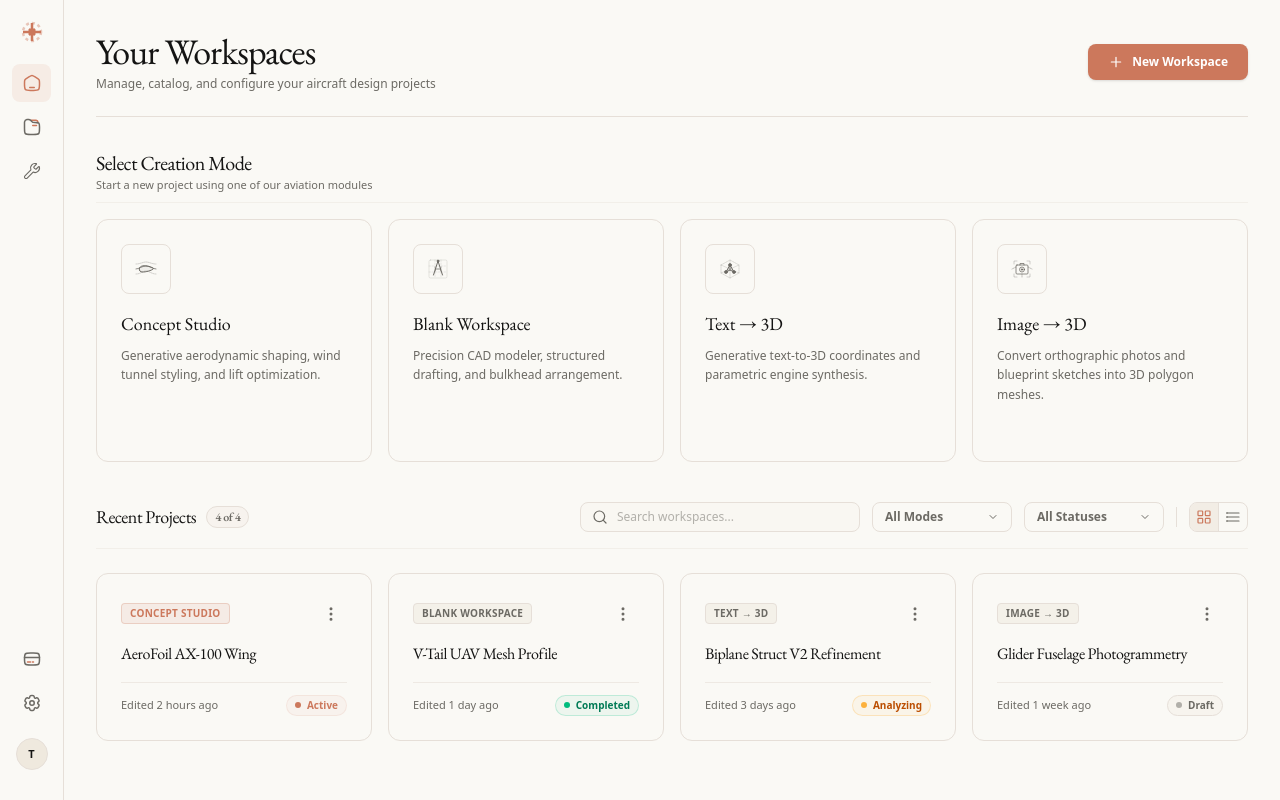
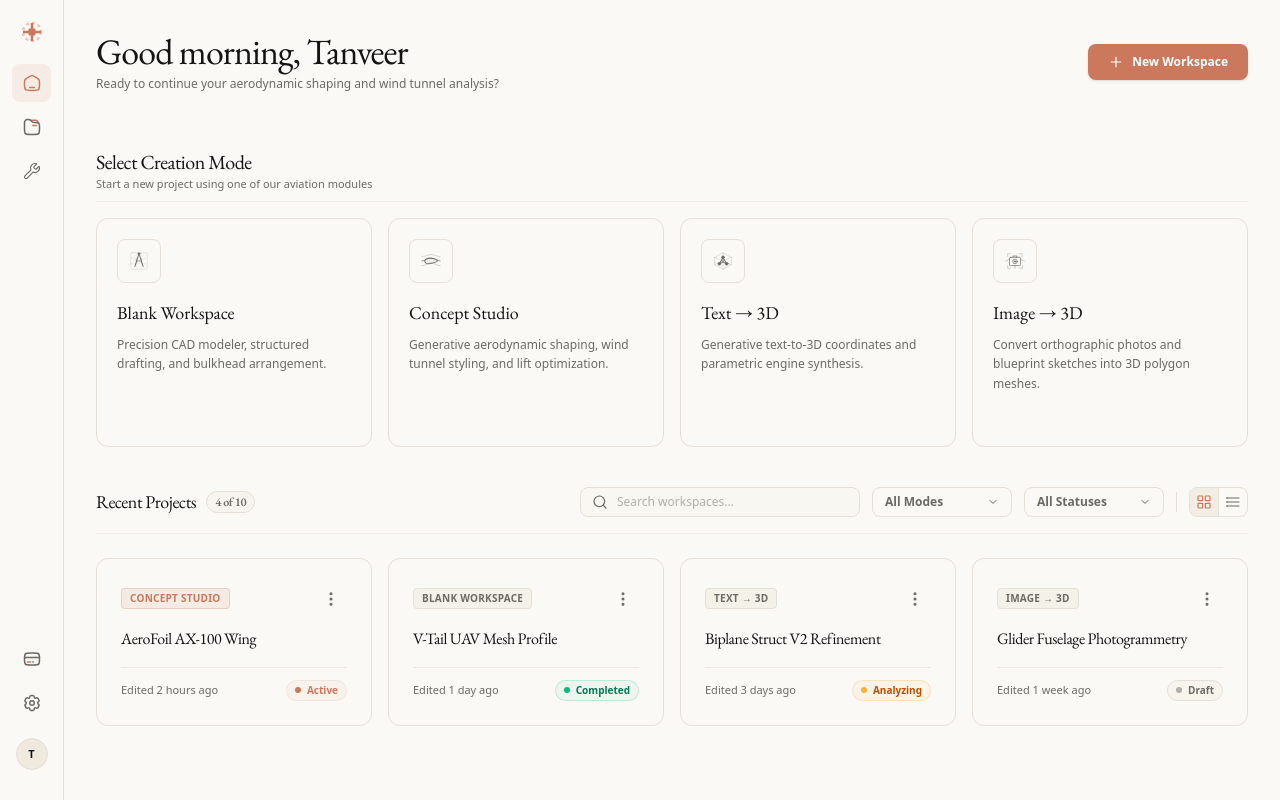
Before and after one commit to wakeupguruu/airix, a Next.js app in the folder apps/web/: page /workspace in a window 1280 px wide. Built offline with nearby package versions, Linux system fonts and the light colour scheme.

Commit message:
feat: add canvas functionality for concept sketches and improve workspace header

```diff
--- a/apps/web/app/workspace/page.tsx
+++ b/apps/web/app/workspace/page.tsx
@@ -176,6 +176,7 @@ export default function DashboardPage() {
   const [showConceptOptions, setShowConceptOptions] = useState(false);
   const [selectedConcept, setSelectedConcept] = useState<number | null>(null);
   const [isCanvasOpen, setIsCanvasOpen] = useState(false);
+  const [hasSavedSketch, setHasSavedSketch] = useState(false);
   const canvasRef = useRef<any>(null);
 
   // Renaming State
@@ -214,6 +215,7 @@ export default function DashboardPage() {
     setShowConceptOptions(false);
     setSelectedConcept(null);
     setIsCanvasOpen(false);
+    setHasSavedSketch(false);
     setIsModalOpen(true);
   };
 
@@ -352,14 +354,14 @@ export default function DashboardPage() {
 
   const creationModesList = [
     {
+      name: 'Blank Workspace' as const,
+      description: 'Precision CAD modeler, structured drafting, and bulkhead arrangement.',
+      icon: ManualBuilderIcon
+    },
+    {
       name: 'Concept Studio' as const,
       description: 'Generative aerodynamic shaping, wind tunnel styling, and lift optimization.',
       icon: ConceptStudioIcon
-    },
-    {
-      name: 'Blank Workspace' as const,
-      description: 'Precision CAD modeler, structured drafting, and bulkhead arrangement.',
-      icon: ManualBuilderIcon
     },
     {
       name: 'Text → 3D' as const,
@@ -383,15 +385,14 @@ export default function DashboardPage() {
 
         {/* Main Panel Content */}
         <main className="flex-1 p-6 md:p-8 max-w-7xl mx-auto w-full flex flex-col bg-[#faf9f5] dark:bg-[#0C0C0E]">
-
-          {/* 1. Workspace Header */}
-          <header className="flex flex-col sm:flex-row sm:items-center sm:justify-between border-b border-[#e6dfd8] dark:border-[#2a2a2b] pb-6 mb-8 gap-4">
+             {/* 1. Header & Quick Actions */}
+          <header className="flex flex-col sm:flex-row sm:items-center sm:justify-between pb-6 mb-8 gap-4">
             <div>
               <h1 className="font-serif text-3xl md:text-4xl font-normal text-[#141413] dark:text-[#faf9f5] tracking-tight mb-1">
-                Your Workspaces
+                {new Date().getHours() < 12 ? 'Good morning, Tanveer' : new Date().getHours() < 18 ? 'Good afternoon, Tanveer' : 'Good evening, Tanveer'}
               </h1>
               <p className="text-xs text-[#6c6a64] dark:text-[#a09d96] font-medium font-sans">
-                Manage, catalog, and configure your aircraft design projects
+                Ready to continue your aerodynamic shaping and wind tunnel analysis?
               </p>
             </div>
 
@@ -423,11 +424,11 @@ export default function DashboardPage() {
                   <button
                     key={idx}
                     onClick={() => handleLaunchMode(mode.name)}
-                    className="flex flex-col text-left p-6 bg-transparent border border-[#e6dfd8] dark:border-[#2a2a2b] rounded-[12px] transition-all duration-300 ease-out hover:-translate-y-1 hover:border-[#cc785c]/40 hover:bg-[#cc785c]/[0.02] cursor-pointer group"
+                    className="flex flex-col text-left p-5 bg-transparent border border-[#e6dfd8] dark:border-[#2a2a2b] rounded-[12px] transition-all duration-300 ease-out hover:-translate-y-1 hover:border-[#cc785c]/40 hover:bg-[#cc785c]/[0.02] cursor-pointer group"
                   >
                     {/* Icon container */}
-                    <div className="mb-4 p-3 bg-transparent border border-[#e6dfd8] dark:border-[#2a2a2b] rounded-lg inline-flex self-start text-[#6c6a64] dark:text-[#a09d96] group-hover:text-[#cc785c] group-hover:border-[#cc785c]/35 transition-colors duration-300">
-                      <Icon size={24} />
+                    <div className="mb-4 p-2.5 bg-transparent border border-[#e6dfd8] dark:border-[#2a2a2b] rounded-lg inline-flex self-start text-[#6c6a64] dark:text-[#a09d96] group-hover:text-[#cc785c] group-hover:border-[#cc785c]/35 transition-colors duration-300">
+                      <Icon size={22} />
                     </div>
 
                     {/* Title */}
@@ -460,7 +461,7 @@ export default function DashboardPage() {
                 Recent Projects
                 {workspaces.length > 0 && (
                   <span className="ml-2.5 text-xs font-semibold px-2 py-0.5 rounded-full bg-[#efe9de]/35 dark:bg-[#161618]/35 text-[#6c6a64] dark:text-[#a09d96] border border-[#e6dfd8] dark:border-[#2a2a2b]">
-                    {displayWorkspaces.length} of {workspaces.length}
+                    {displayWorkspaces.length} of {Math.max(10, workspaces.length)}
                   </span>
                 )}
               </h3>
@@ -604,13 +605,6 @@ export default function DashboardPage() {
                           {/* Project Name */}
                           <td className="px-6 py-4">
                             <div className="flex items-center space-x-3.5 bg-transparent">
-                              <div className="w-9 h-9 rounded bg-[#efe9de]/40 dark:bg-[#161618]/40 border border-[#e6dfd8] dark:border-[#2a2a2b] flex items-center justify-center text-[#6c6a64] dark:text-[#a09d96] group-hover:text-[#cc785c] group-hover:border-[#cc785c]/35 transition-colors duration-200 flex-shrink-0">
-                                <svg className="w-5 h-5" viewBox="0 0 24 24" fill="none" stroke="currentColor" strokeWidth={1.5}>
-                                  <rect x="3" y="3" width="18" height="18" rx="2" ry="2"></rect>
-                                  <line x1="3" y1="9" x2="21" y2="9"></line>
-                                  <line x1="9" y1="21" x2="9" y2="9"></line>
-                                </svg>
-                              </div>
                               <div className="flex-grow bg-transparent">
                                 {renamingId === workspace.id ? (
                                   <input
@@ -739,8 +733,6 @@ export default function DashboardPage() {
               {/* Dynamic Module Fields */}
               {modalMode === 'Concept Studio' && !showConceptOptions && (
                 <div className="space-y-4">
-                  {!isCanvasOpen ? (
-                    <>
                   <div>
                     <label className="block text-[10px] font-bold uppercase tracking-wider text-[#6c6a64] dark:text-[#a09d96] mb-1.5">
                       Concept Prompt
@@ -751,38 +743,13 @@ export default function DashboardPage() {
                     />
                   </div>
                   <div className="flex justify-between items-center bg-[#efe9de]/30 dark:bg-[#161618]/30 p-3 rounded-lg border border-[#e6dfd8] dark:border-[#2a2a2b]">
-                         <span className="text-xs text-[#6c6a64] dark:text-[#a09d96] font-medium">Have a sketch? Draw it out.</span>
+                     <span className="text-xs text-[#6c6a64] dark:text-[#a09d96] font-medium">
+                       {hasSavedSketch ? 'Sketch attached to concept.' : 'Have a sketch? Draw it out.'}
+                     </span>
                      <button onClick={() => setIsCanvasOpen(true)} type="button" className="px-3 py-1.5 bg-[#141413] dark:bg-[#faf9f5] text-[#faf9f5] dark:text-[#141413] rounded text-[11px] font-bold uppercase tracking-wide hover:opacity-90 transition-opacity">
-                           Open Canvas
+                       {hasSavedSketch ? 'Edit Canvas' : 'Open Canvas'}
                      </button>
                   </div>
-                    </>
-                  ) : (
-                    <div className="flex flex-col space-y-2">
-                      <div className="flex justify-between items-center">
-                        <label className="block text-[10px] font-bold uppercase tracking-wider text-[#cc785c] mb-1.5">
-                          Drawing Canvas
-                        </label>
-                        <button onClick={() => setIsCanvasOpen(false)} type="button" className="text-[10px] font-bold uppercase tracking-wider text-[#6c6a64] dark:text-[#a09d96] hover:text-[#141413] dark:hover:text-[#faf9f5]">
-                          Close Canvas
-                        </button>
-                      </div>
-                      <div className="h-[200px] w-full border-2 border-dashed border-[#cc785c]/40 rounded-lg overflow-hidden bg-white dark:bg-zinc-900 cursor-crosshair">
-                        <ReactSketchCanvas
-                          ref={canvasRef}
-                          strokeWidth={3}
-                          strokeColor="#cc785c"
-                          canvasColor="transparent"
-                          width="100%"
-                          height="100%"
-                        />
-                      </div>
-                      <div className="flex space-x-2 justify-end mt-1">
-                         <button type="button" onClick={() => canvasRef.current?.undo()} className="text-[10px] font-bold uppercase text-[#6c6a64] dark:text-[#a09d96] hover:text-[#141413] dark:hover:text-[#faf9f5]">Undo</button>
-                         <button type="button" onClick={() => canvasRef.current?.clearCanvas()} className="text-[10px] font-bold uppercase text-rose-500 hover:text-rose-600">Clear</button>
-                      </div>
-                    </div>
-                  )}
                 </div>
               )}
 
@@ -867,6 +834,32 @@ export default function DashboardPage() {
           </div>
         </div>
       )}
+
+      {/* Full Screen Canvas Modal */}
+      {isCanvasOpen && (
+        <div className="fixed inset-0 z-[60] bg-[#faf9f5] dark:bg-[#0C0C0E] flex flex-col animate-in fade-in zoom-in-95 duration-200">
+          <div className="flex items-center justify-between p-4 border-b border-[#e6dfd8] dark:border-[#2a2a2b] bg-[#faf9f5]/80 dark:bg-[#0C0C0E]/80 backdrop-blur-md">
+            <h2 className="font-serif text-lg font-normal text-[#141413] dark:text-[#faf9f5]">Concept Drawing Canvas</h2>
+            <div className="flex items-center space-x-4">
+              <button type="button" onClick={() => canvasRef.current?.undo()} className="text-xs font-semibold text-[#6c6a64] hover:text-[#141413] dark:text-[#a09d96] dark:hover:text-[#faf9f5] transition-colors">Undo</button>
+              <button type="button" onClick={() => canvasRef.current?.clearCanvas()} className="text-xs font-semibold text-rose-500 hover:text-rose-600 transition-colors">Clear</button>
+              <div className="w-[1px] h-4 bg-[#e6dfd8] dark:bg-[#2a2a2b]"></div>
+              <button type="button" onClick={() => setIsCanvasOpen(false)} className="text-xs font-semibold text-[#6c6a64] hover:text-[#141413] dark:text-[#a09d96] dark:hover:text-[#faf9f5] transition-colors">Cancel</button>
+              <button type="button" onClick={() => { setHasSavedSketch(true); setIsCanvasOpen(false); }} className="px-5 py-2 bg-[#cc785c] hover:bg-[#a85b42] text-white rounded-lg text-xs font-semibold transition-colors shadow-sm">Save Sketch</button>
+            </div>
+          </div>
+          <div className="flex-1 w-full bg-white dark:bg-[#161618] cursor-crosshair">
+            <ReactSketchCanvas
+              ref={canvasRef}
+              strokeWidth={4}
+              strokeColor="#cc785c"
+              canvasColor="transparent"
+              width="100%"
+              height="100%"
+            />
+          </div>
+        </div>
+      )}
     </div>
   );
 }
```
Lines whose indentation alone changed are shown as unchanged.
